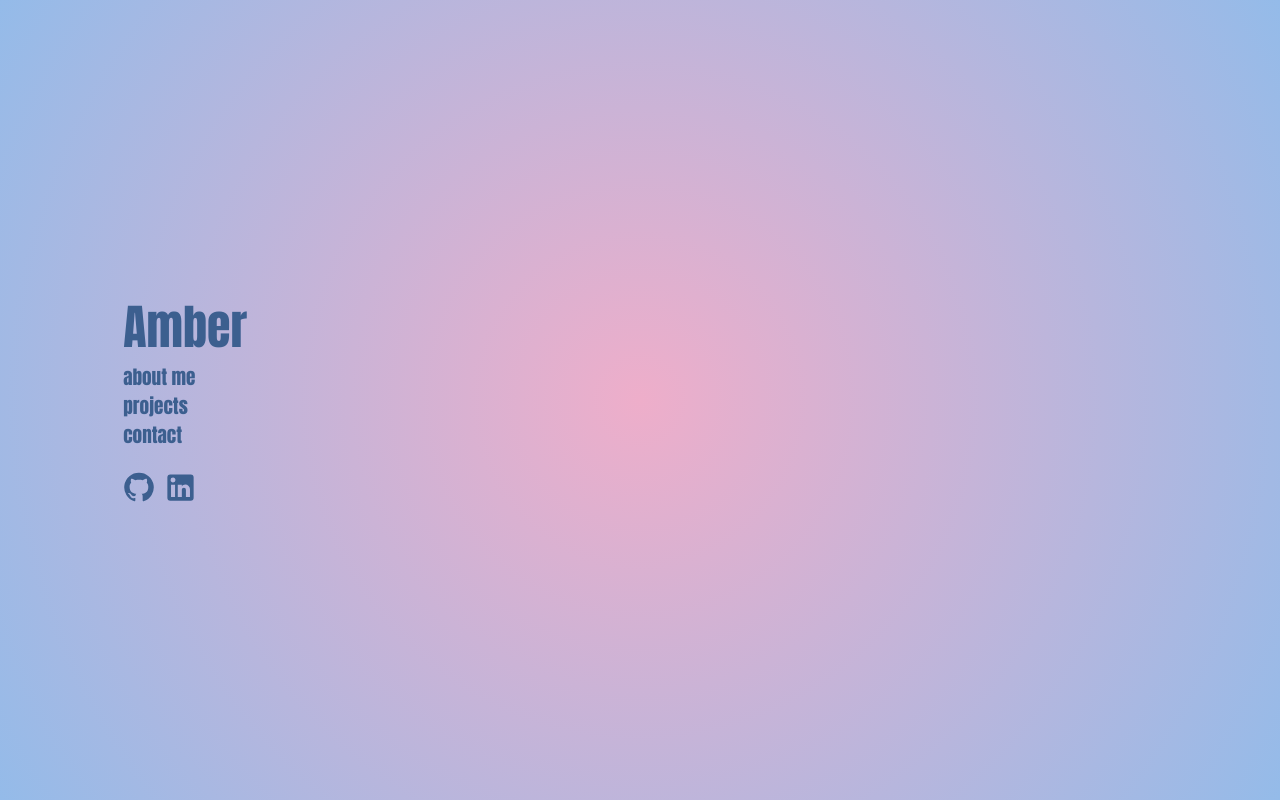
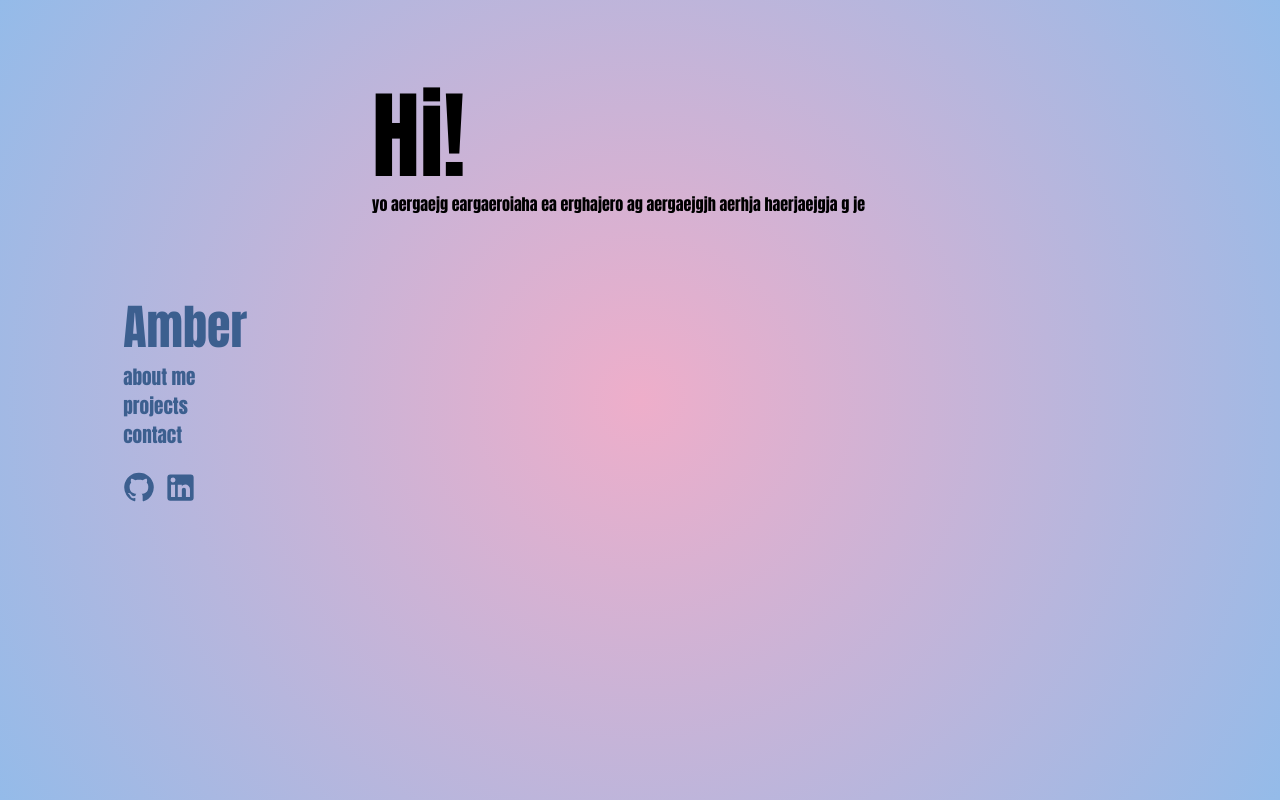
Before and after one commit to amborgw/amborgw.github.io, a React (Create React App) app: page /about-me in a window 1280 px wide. Built offline with nearby package versions, Linux system fonts and the light colour scheme.

Commit message:
Add place holder text to profile page

```diff
--- a/src/App.js
+++ b/src/App.js
@@ -1,6 +1,5 @@
 
 import React, { useEffect } from 'react';
-import logo from './logo.svg';
 import './App.css';
 import { BrowserRouter, Route, Routes } from 'react-router-dom'
 import HomePage from './components/pages/HomePage';
--- a/src/components/TitlePage.js
+++ b/src/components/TitlePage.js
@@ -18,11 +18,11 @@ export default function TitlePage(props) {
         textDecoration: 'underline solid',
         cursor: 'pointer'
       }}}>about me</Typography>
-      <Typography onClick={() => navigate('/projects')}sx={{ fontSize: '1.2em', color: '#3c5f8f', "&:hover": {
+      <Typography onClick={() => navigate('/projects')} sx={{ fontSize: '1.2em', color: '#3c5f8f', "&:hover": {
         textDecoration: 'underline solid',
         cursor: 'pointer'
       }}}>projects</Typography>
-      <Typography sx={{ fontSize: '1.2em', color: '#3c5f8f', "&:hover": {
+      <Typography onClick={() => navigate('/contact')} sx={{ fontSize: '1.2em', color: '#3c5f8f', "&:hover": {
         textDecoration: 'underline solid',
         cursor: 'pointer'
       }}}>contact</Typography>
--- a/src/components/pages/ProfilePage.js
+++ b/src/components/pages/ProfilePage.js
@@ -2,7 +2,7 @@ import React from "react";
 import Construction from "../Construction";
 import HomeButton from "../HomeButton";
 import TitlePage from "../TitlePage";
-import { Box, ThemeProvider, createTheme } from "@mui/material";
+import { Box, ThemeProvider, Typography, createTheme } from "@mui/material";
 
 const theme = createTheme({
   typography: {
@@ -25,6 +25,12 @@ export default function ProfilePage() {
       alignItems: 'center'
     }}>
       <TitlePage focus='profile' />
+      <Box sx={{ height: '80vh'}}>
+        <Typography variant="h1">
+          Hi!
+        </Typography>
+        <Typography variant="body1">yo aergaejg eargaeroiaha ea erghajero ag aergaejgjh aerhja haerjaejgja g je</Typography>
+      </Box>
     </Box>
   </div>
 </ThemeProvider>
```
